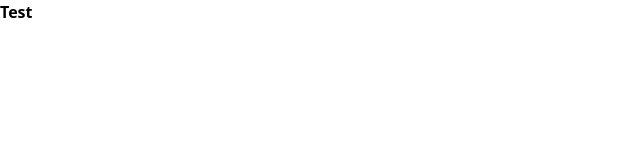
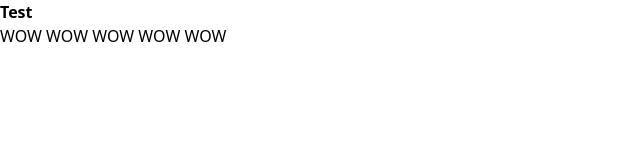
Before and after one commit to gen1chiro/learn-tailwind, a website: page src/index.html in a window 1280 px wide. Shown: the whole page, without its empty margins (0-640 px from the left). Drawn offline with nearby package versions, Linux system fonts and the light colour scheme; files that its build step writes are made by us from their sources.

Commit message:
test index

```diff
--- a/src/index.html
+++ b/src/index.html
@@ -8,5 +8,10 @@
 </head>
 <body>
     <h1 class="text-black font-black font-sans">Test</h1>
+    <a href="../src/pomodoro.html" target="_blank">WOW</a>
+    <a href="../src/testimonial.html" target="_blank">WOW</a>
+    <a href="../src/pricingTable.html" target="_blank">WOW</a>
+    <a href="../src/preferencesForm.html" target="_blank">WOW</a>
+    <a href="../src/404Page.html" target="_blank">WOW</a>
 </body>
 </html>
```
